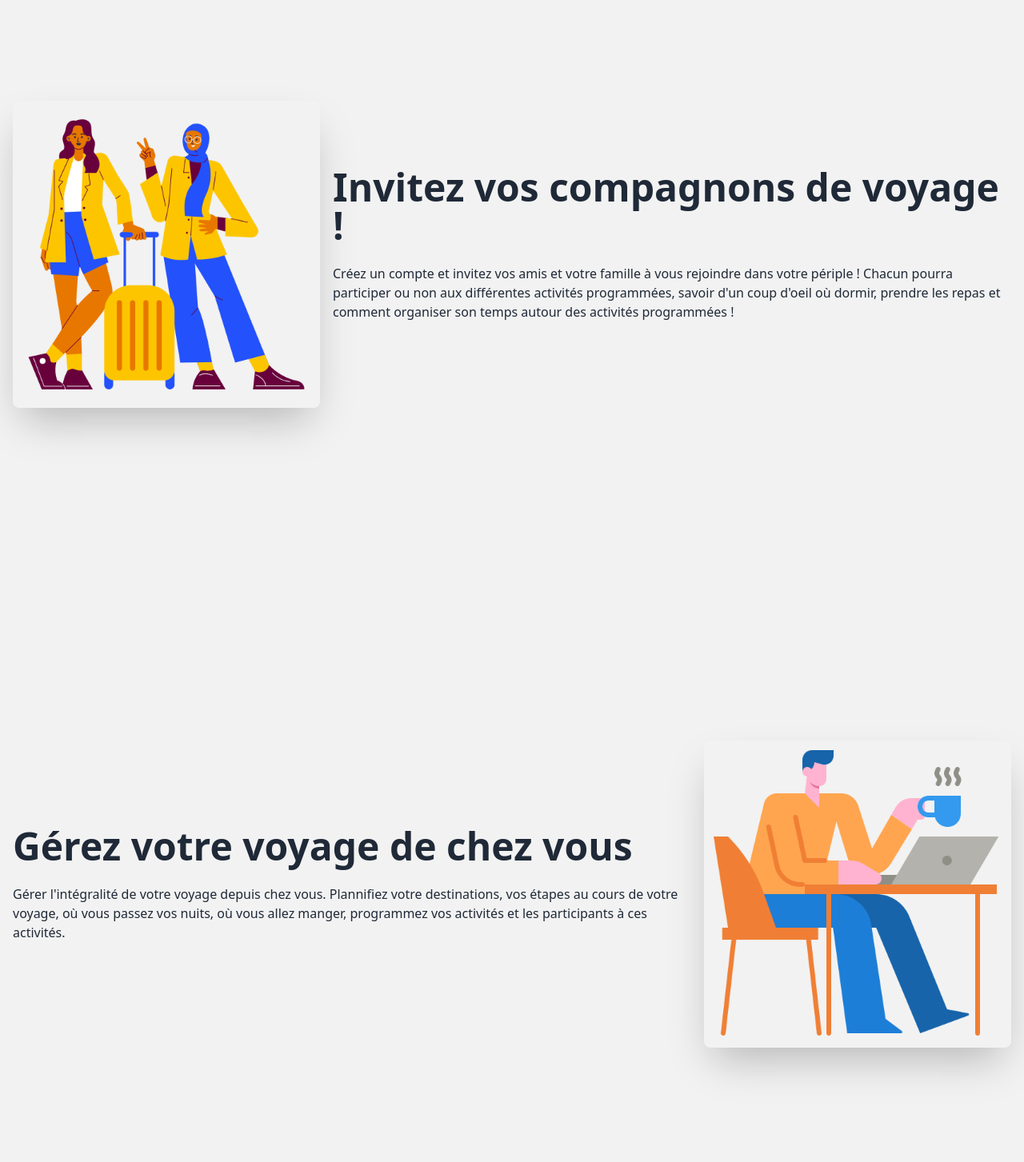
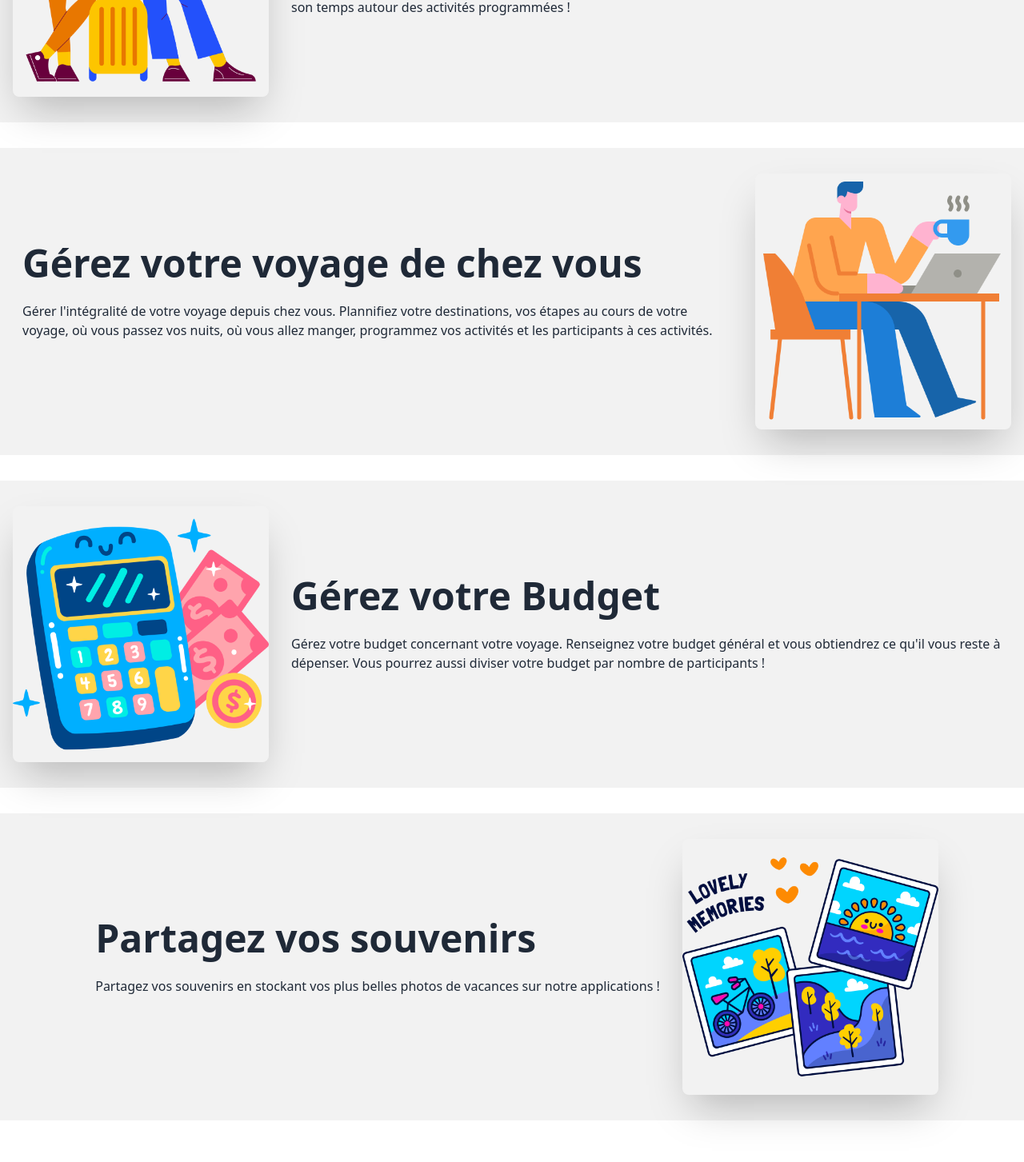
Before and after one commit to laurafeugene/site-voyage-front, a React (Vite) app: page / in a window 1280 px wide. Shown: the part 880-2333 px from the top of the page at 80% size. Built offline with nearby package versions, Linux system fonts and the light colour scheme.

Commit message:
feat: add data  for recapform in day by day and changes in home page

```diff
--- a/src/components/App/DayByDay/DayByDay.tsx
+++ b/src/components/App/DayByDay/DayByDay.tsx
@@ -1,12 +1,27 @@
 import RecapForm from "../GeneralTravel/RecapForm";
 import NavDay from "../GeneralTravel/NavDay";
 import DayByDayMain from "./DayByDayMain";
+import { useEffect, useState } from "react";
+import { RecapFormProps, getRecapForm } from "../../../store/reducers/dataForm";
 
 
 function DayByDay() {
+    const [recapForm, setRecapForm] = useState<RecapFormProps>({
+        arrivalDate: "",
+        departureDate: "",
+        budget: "",
+        title: ""
+    });
+
+    useEffect(() => {
+        getRecapForm(1).then((data) => {  // remplacer le 2 par l'id de l'url du voyage
+            setRecapForm(data);
+        });
+    }, []);
+
     return (
         <>
-        <RecapForm arrivalDate="" budget="" departureDate="" title=""/>
+        <RecapForm arrivalDate={recapForm.arrivalDate} departureDate={recapForm.departureDate} budget={recapForm.budget} title={recapForm.title}/>
         <NavDay />
         <DayByDayMain />
         </>
--- a/src/components/App/GeneralTravel/GeneralTravel.tsx
+++ b/src/components/App/GeneralTravel/GeneralTravel.tsx
@@ -13,7 +13,7 @@ function GeneralTravel() {
     });
 
     useEffect(() => {
-        getRecapForm(2).then((data) => {  // remplacer le 2 par l'id de l'url du voyage
+        getRecapForm(1).then((data) => {  // remplacer le 2 par l'id de l'url du voyage
             setRecapForm(data);
         });
     }, []);
--- a/src/components/App/GeneralTravel/RecapForm.tsx
+++ b/src/components/App/GeneralTravel/RecapForm.tsx
@@ -4,7 +4,7 @@ import { RecapFormProps } from "../../../store/reducers/dataForm";
 
 function RecapForm(props: RecapFormProps) {
     return (
-        <div className="flex md:flex-row w-full sm:flex-col">
+        <div className="flex md:flex-row w-full sm:flex-col font-semibold">
                 <div className="grid h-20 flex-grow card bg-lightest rounded-box place-items-center mx-2 my-2">{props.title}</div>
                 <div className="grid h-20 flex-grow card bg-lightest rounded-box place-items-center mx-2 my-2">{props.departureDate}</div>
                 <div className="grid h-20 flex-grow card bg-lightest rounded-box place-items-center mx-2 my-2">{props.arrivalDate}</div>
--- a/src/components/App/Home/Slider/Slider.tsx
+++ b/src/components/App/Home/Slider/Slider.tsx
@@ -1,7 +1,7 @@
 function Slider() {
     return(
         <div className="flex justify-center">
-                <div className="carousel min-w-screen h-auto m-4 mx-60 ">
+                <div className="carousel max-h-80 h-auto m-8 mx-60 ">
 
                 <div id="slide1" className="carousel-item relative w-full">
                 <img src="../src/assets/eva-darron-oCdVtGFeDC0-unsplash.jpg" className="w-full" />
--- a/src/components/App/Home/presentation/presentation.tsx
+++ b/src/components/App/Home/presentation/presentation.tsx
@@ -3,44 +3,44 @@ function Presentation() {
         <div className="appliPresentation">
             <div>
 
-                <div className="hero min-h-screen bg-base-200">
+                <div className="hero h-min bg-base-200 my-8 py-4">
                     <div className="hero-content flex-col lg:flex-row">
-                        <img src="../src/assets/vacances.png" className="max-w-sm rounded-lg shadow-2xl" />
-                        <div>
+                        <img src="../src/assets/vacances.png" className="max-w-xs rounded-lg shadow-2xl" />
+                        <div className="mx-3">
                         <h1 className="text-5xl font-bold">Invitez vos compagnons de voyage !</h1>
                         <p className="py-6">Créez un compte et invitez vos amis et votre famille à vous rejoindre dans votre périple ! Chacun pourra participer ou non aux différentes activités programmées, savoir d'un coup d'oeil où dormir, prendre les repas et comment organiser son temps autour des activités programmées !</p>
                         </div>
                     </div>
                 </div>
 
-                <div className="hero min-h-screen bg-base-200">
+                <div className="hero h-min bg-base-200 my-8 py-4">
                     <div className="hero-content flex-col lg:flex-row">
-                        <div>
+                        <div className="mx-3">
                         <h1 className="text-5xl font-bold">Gérez votre voyage de chez vous</h1>
                         <p className="py-6">Gérer l'intégralité de votre voyage depuis chez vous. Plannifiez votre destinations, vos étapes au cours de votre voyage, où vous passez vos nuits, où vous allez manger, programmez vos activités et les participants à ces activités.</p>
                         </div>
-                        <img src="../src/assets/temps-libre.png" className="max-w-sm rounded-lg shadow-2xl" />
+                        <img src="../src/assets/temps-libre.png" className="max-w-xs rounded-lg shadow-2xl" />
                     </div>
                 </div>
 
-                <div className="hero min-h-screen bg-base-200">
+                <div className="hero h-min bg-base-200 my-8 py-4">
                     <div className="hero-content flex-col lg:flex-row">
-                        <img src="../src/assets/comptabilite.png" className="max-w-sm rounded-lg shadow-2xl" />
-                        <div>
+                        <img src="../src/assets/comptabilite.png" className="max-w-xs rounded-lg shadow-2xl" />
+                        <div className="mx-3">
                         <h1 className="text-5xl font-bold">Gérez votre Budget</h1>
                         <p className="py-6">Gérez votre budget concernant votre voyage. Renseignez votre budget général et vous obtiendrez ce qu'il vous reste à dépenser. Vous pourrez aussi diviser votre budget par nombre de participants !</p>
                         </div>
                     </div>
                 </div>
 
-                <div className="hero min-h-screen bg-base-200">
+                <div className="hero h-min bg-base-200 my-8 py-4">
                     <div className="hero-content flex-col lg:flex-row">
 
-                        <div>
+                        <div className="mx-3">
                         <h1 className="text-5xl font-bold">Partagez vos souvenirs</h1>
                         <p className="py-6">Partagez vos souvenirs en stockant vos plus belles photos de vacances sur notre applications !</p>
                         </div>
-                        <img src="../src/assets/des-photos.png" className="max-w-sm rounded-lg shadow-2xl" />
+                        <img src="../src/assets/des-photos.png" className="max-w-xs rounded-lg shadow-2xl" />
                     </div>
                 </div>
 
```
